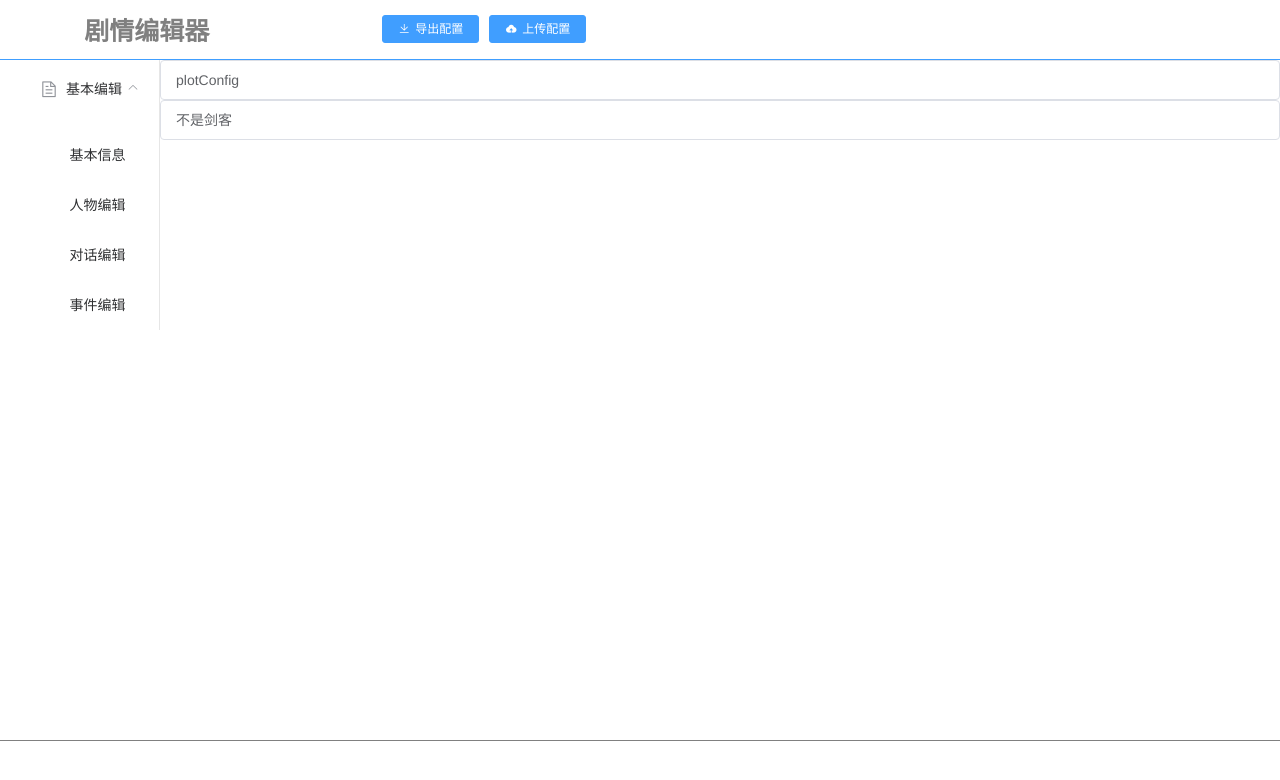
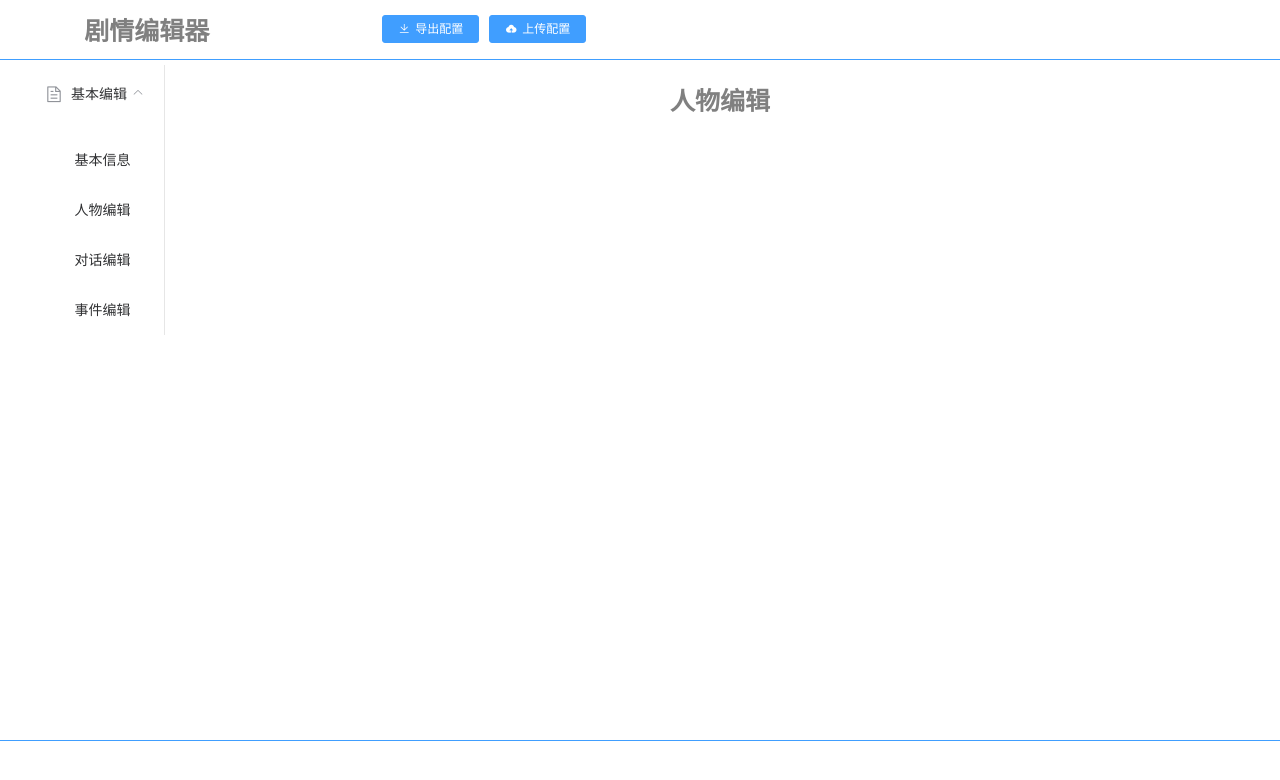
Before and after one commit to huanyuanmountain/plot-editor, a Vue app: page /#/home/person in a window 1280 px wide. Before the commit this address led to /#/home/info. Shown: the top 780 px of the page. Built offline with nearby package versions, Linux system fonts and the light colour scheme.

Commit message:
update base info,update ui

```diff
--- a/src/components/BaseInfoEdit.vue
+++ b/src/components/BaseInfoEdit.vue
@@ -1,7 +1,27 @@
 <template>
   <div>
-    <el-input @input="changeFileName" :value="fileName" placeholder="设置文件名"></el-input>
-    <el-input @input="changeAuthor" :value="author" placeholder="请设置作者"></el-input>
+    <h3>文件基本信息</h3>
+    <br />
+    <el-row>
+      <el-col class="input-title" :span="3">文件名：</el-col>
+      <el-col :span="5">
+        <el-input @input="changeFileName" :value="fileName" placeholder="请输入文件名" clearable></el-input>
+      </el-col>
+    </el-row>
+    <br />
+    <el-row>
+      <el-col class="input-title" :span="3">作者：</el-col>
+      <el-col :span="5">
+        <el-input @input="changeAuthor" :value="author" placeholder="请设置作者" clearable></el-input>
+      </el-col>
+    </el-row>
+    <br />
+    <el-row>
+      <el-col class="input-title" :span="3">版本：</el-col>
+      <el-col :span="5">
+        <el-input @input="changeVersion" :value="version" placeholder="请设置版本号" clearable></el-input>
+      </el-col>
+    </el-row>
   </div>
 </template>
 
@@ -18,15 +38,19 @@
   computed: {
     ...mapState(['fileName']),
     ...mapState({
-      author: state => state.plotData.author
+      author: state => state.plotData.author,
+      version: state => state.plotData.version
     })
   },
   methods: {
-    ...mapMutations(['changeFileName', 'changeAuthor']),
+    ...mapMutations(['changeFileName', 'changeAuthor', 'changeVersion']),
 
   }
 }
 </script>
 
 <style>
+.input-title {
+  margin-top: 9px;
+}
 </style>
--- a/src/components/PAside.vue
+++ b/src/components/PAside.vue
@@ -1,6 +1,5 @@
 <template>
   <el-aside>
-    <el-col :span="24">
     <el-menu default-active="2" class :default-openeds="['1']">
       <el-submenu index="1">
         <template slot="title">
@@ -19,7 +18,6 @@
         </el-menu-item-group>
       </el-submenu>
     </el-menu>
-    </el-col>
   </el-aside>
 </template>
 
@@ -49,5 +47,6 @@
 <style>
 .el-aside {
   width: 160px !important;
+  overflow: hidden;
 }
 </style>
--- a/src/store/index.js
+++ b/src/store/index.js
@@ -8,6 +8,7 @@
         fileName: 'plotConfig',
         plotData: {
             author: '不是剑客',
+            version: '0.0.1',
             person: [],
             plot: {}
         }
@@ -18,6 +19,17 @@
         },
         changeAuthor(state, author) {
             state.plotData.author = author
+        },
+        changeVersion(state, version) {
+            state.plotData.version = version
+        },
+        addPerson(state) {
+            const personItem = {
+                id: '',
+                name: '',
+                avatar: ''
+            }
+            state.plotData.person.push(personItem)
         }
     },
 })
--- a/src/views/Home.vue
+++ b/src/views/Home.vue
@@ -12,7 +12,7 @@
       </el-container>
     </el-main>
 
-    <el-footer style="border-top: 1px solid gray"></el-footer>
+    <el-footer></el-footer>
   </el-container>
 </template>
 
@@ -44,9 +44,12 @@
   height: 100%;
 }
 .el-main {
-  padding: 0;
+  padding: 5px;
 }
 el-container > .el-menu-vertical-demo.el-menu {
   padding: 0;
 }
+.el-footer {
+  border-top: 1px solid rgb(64, 158, 255);
+}
 </style>
```
Lines whose indentation alone changed are shown as unchanged.
